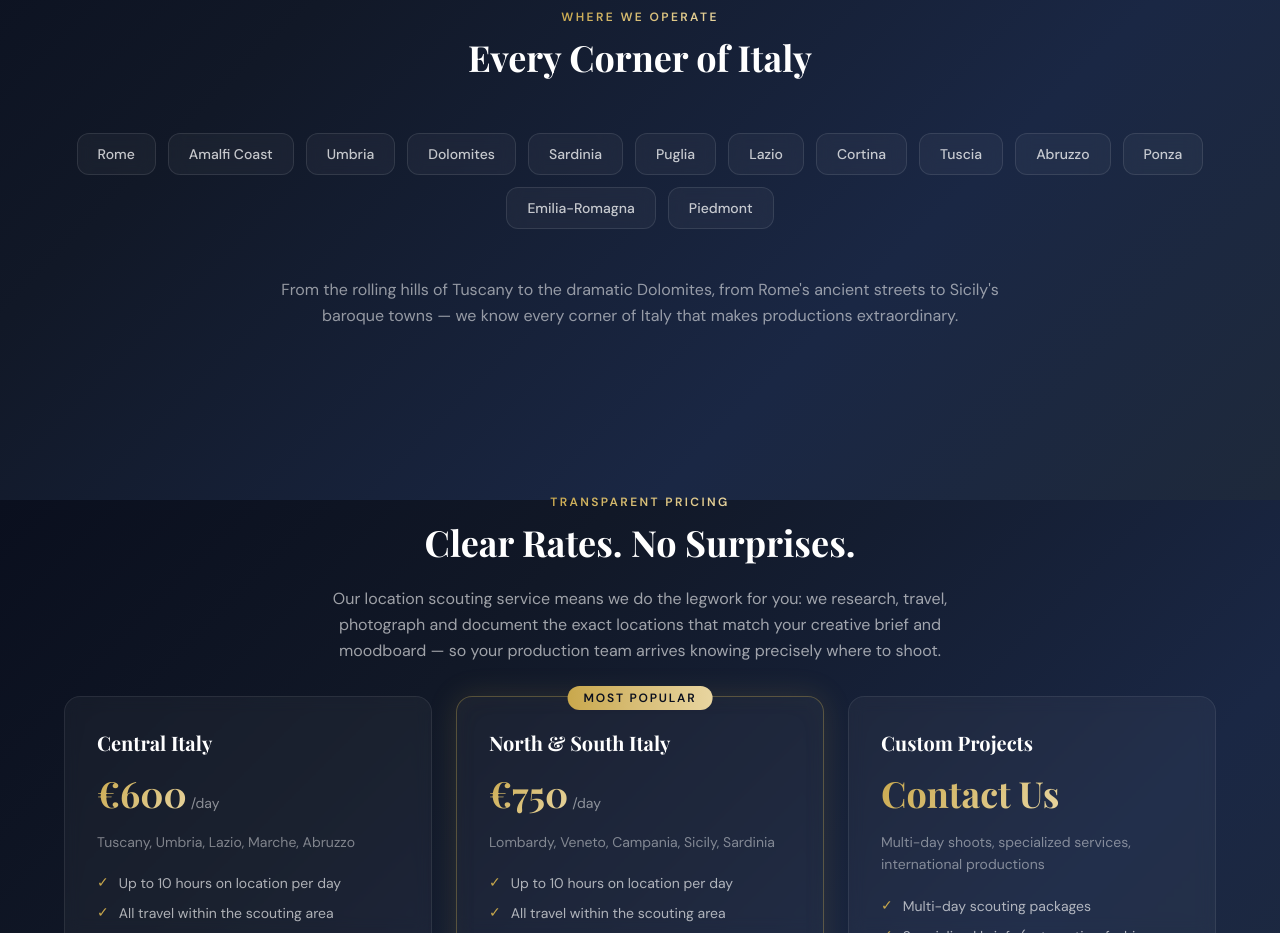
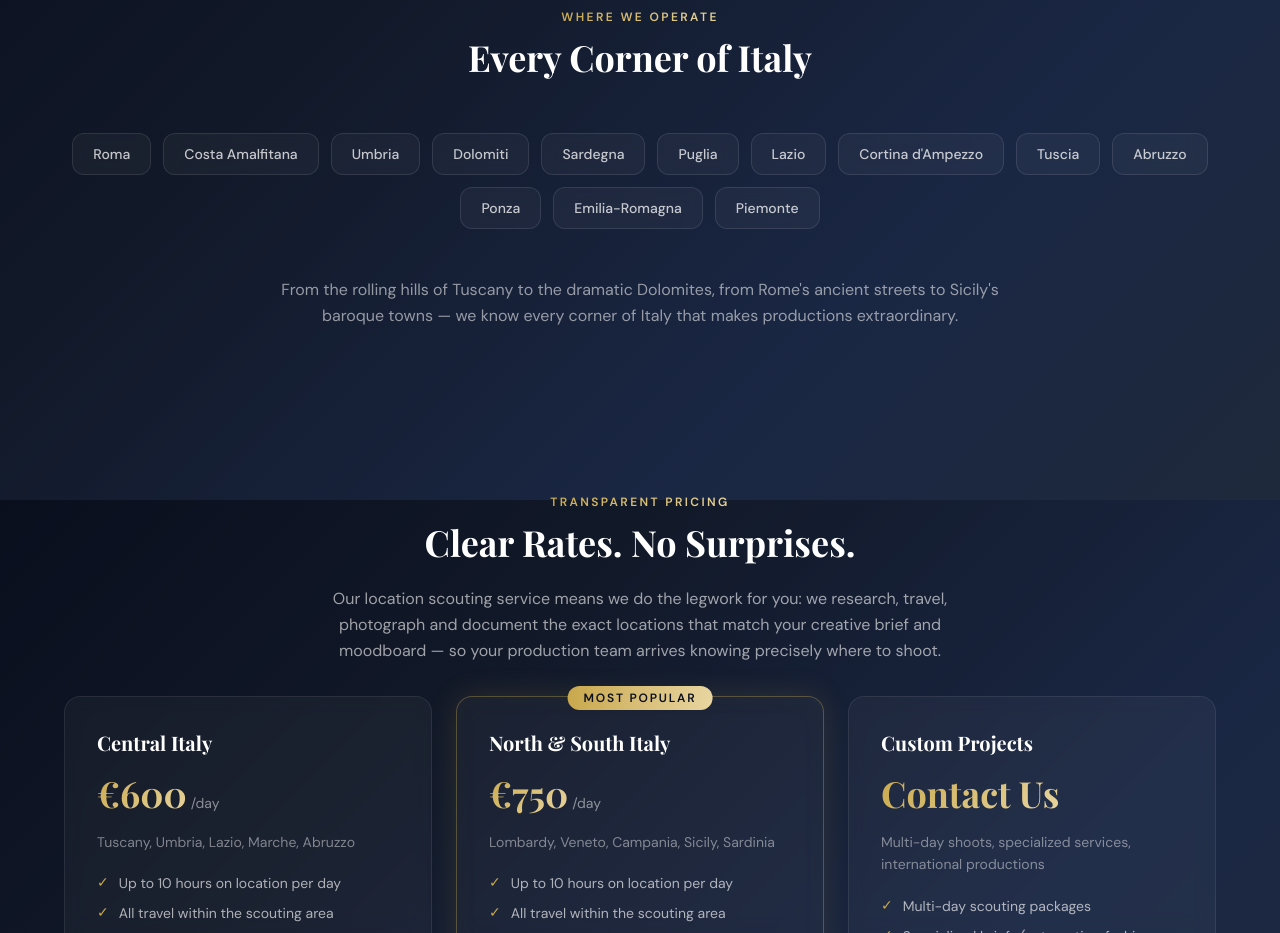
Before and after one commit to italylocations/italylocations-main, a Next.js app: page / in a window 1280 px wide. Shown: the part 1900-2833 px from the top of the page. Built offline with nearby package versions, Linux system fonts and the light colour scheme.

Commit message:
fix: Italian region names in homepage RegionsSection
Rome→Roma, Amalfi Coast→Costa Amalfitana, Dolomites→Dolomiti,
Sardinia→Sardegna, Cortina→Cortina d'Ampezzo, Piedmont→Piemonte

Co-Authored-By: Claude Sonnet 4.6 <noreply@anthropic.com>

```diff
--- a/components/sections/RegionsSection.tsx
+++ b/components/sections/RegionsSection.tsx
@@ -3,9 +3,9 @@ import { SectionLabel } from '@/components/ui/SectionLabel'
 import { AnimateOnScroll } from '@/components/ui/AnimateOnScroll'
 
 const regions = [
-  'Rome', 'Amalfi Coast', 'Umbria', 'Dolomites', 'Sardinia',
-  'Puglia', 'Lazio', 'Cortina', 'Tuscia',
-  'Abruzzo', 'Ponza', 'Emilia-Romagna', 'Piedmont',
+  'Roma', 'Costa Amalfitana', 'Umbria', 'Dolomiti', 'Sardegna',
+  'Puglia', 'Lazio', "Cortina d'Ampezzo", 'Tuscia',
+  'Abruzzo', 'Ponza', 'Emilia-Romagna', 'Piemonte',
 ]
 
 export function RegionsSection() {
```
